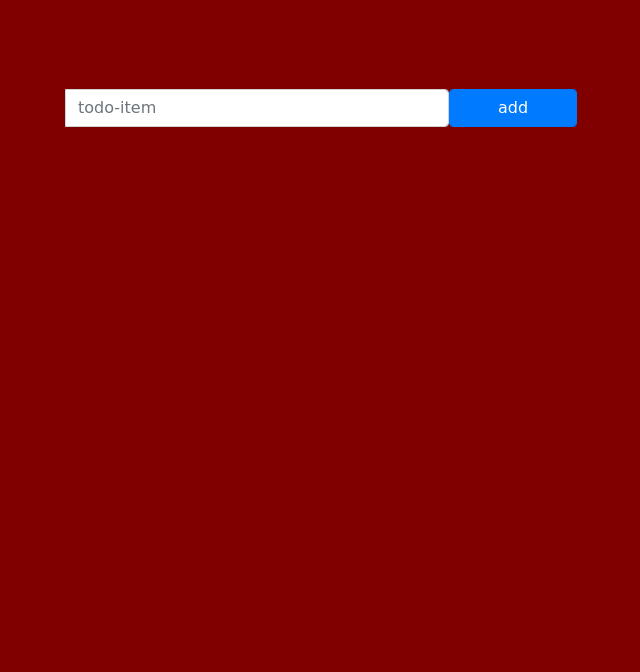
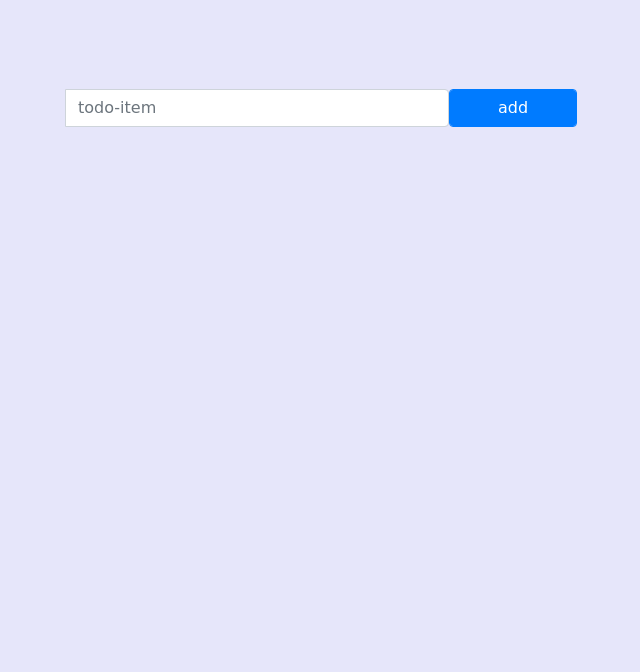
Before and after one commit to AndriyKulM/simple-todo-list, a plain HTML site: page index.html in a window 1280 px wide. Shown: the part 128-800 px from the top of the page, without its empty margins (5-645 px from the left). Drawn offline with Linux system fonts and the light colour scheme.

Commit message:
Test
update color in index.css

```diff
--- a/index.css
+++ b/index.css
@@ -6,7 +6,7 @@
 }
 
 body {
-	background: #800000;
+	background: #E6E6FA;
 	overflow: auto;
 }
 
```
